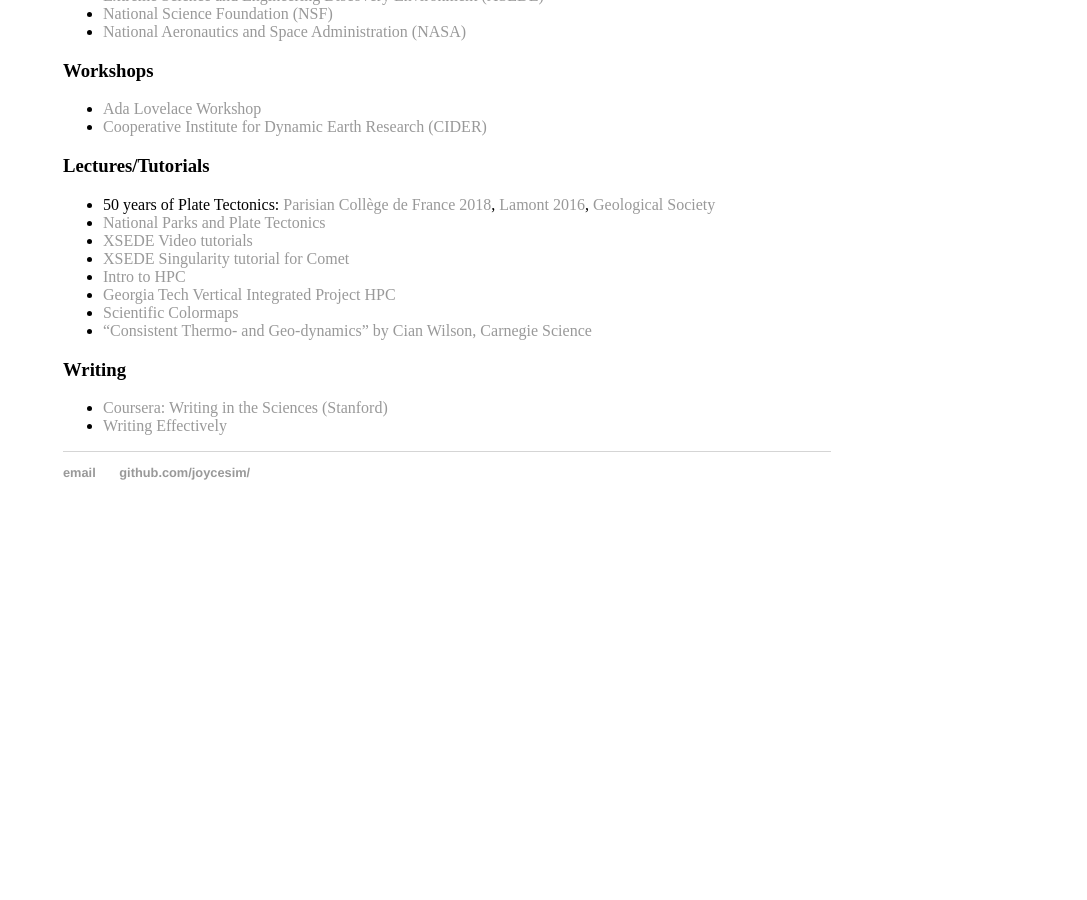
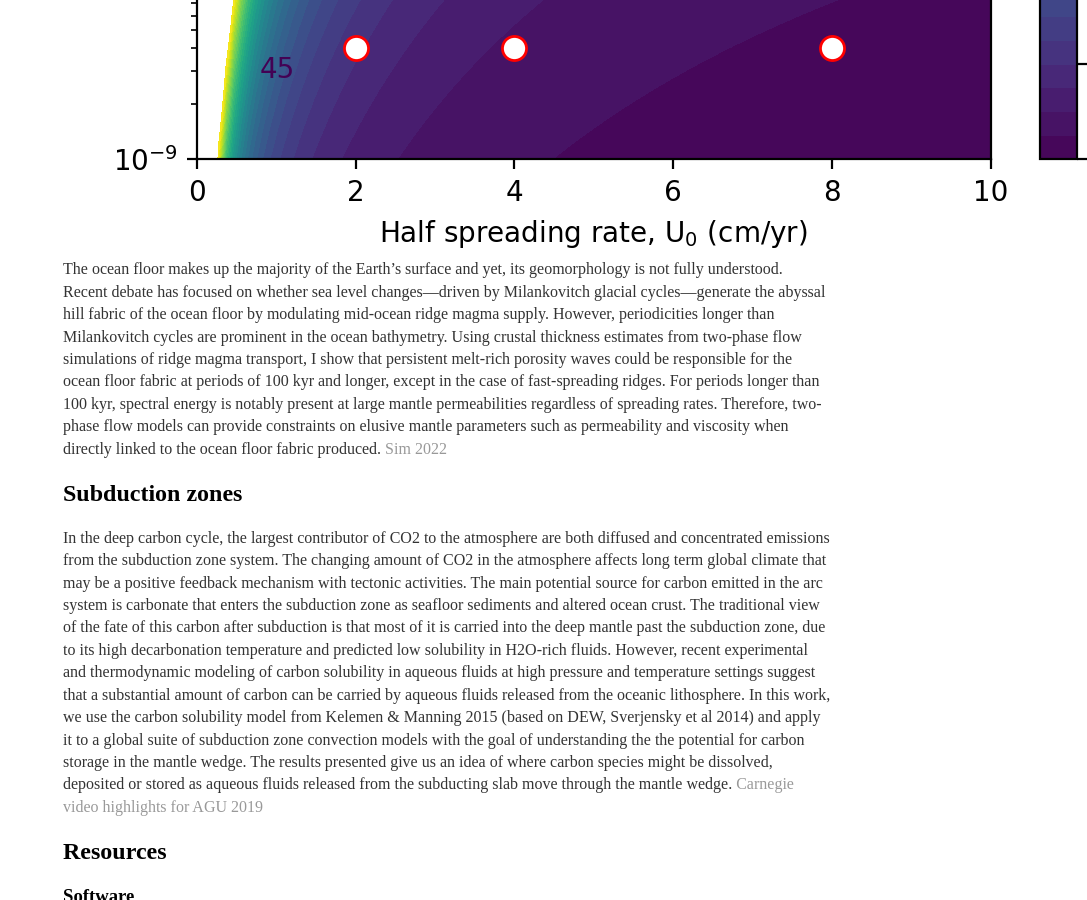
Before and after one commit to joycesim/joycesim.github.io, a Jekyll site: the page built from research/index.md, in a window 1280 px wide and 900 px high, scrolled down 3322 px. Shown: the whole window, without its empty margins (193-1280 px from the left). Built offline with Jekyll 4.4.1, drawn with Linux system fonts in a browser that asks for light colours; before the commit the page ends 3862 px from its top, so only the background shows below that.

Commit message:
Update index.md

```diff
--- a/research/index.md
+++ b/research/index.md
@@ -23,6 +23,9 @@
 ![](/image/P3_SpectralU35K7.png)
 
 Multibeam bathymetric data from Malaysia Airlines Flight 370 reveal off-axis crustal structure of Southeast Indian Ridge. Record of crustal accretion follows a fractal pattern, with some evidence for increased power at periods of ~300 to ~700 kyr. Crustal accretion patterns could be explained by the combined effects of melt-rich porosity waves and mantle heterogeneities. [[Parnell-Turner, Sim and Olive 2020]](https://doi.org/10.1029/2020GL087349)
+
+![](/image/Param.png)
+The ocean floor makes up the majority of the Earth's surface and yet, its geomorphology is not fully understood. Recent debate has focused on whether sea level changes—driven by Milankovitch glacial cycles—generate the abyssal hill fabric of the ocean floor by modulating mid-ocean ridge magma supply. However, periodicities longer than Milankovitch cycles are prominent in the ocean bathymetry. Using crustal thickness estimates from two-phase flow simulations of ridge magma transport, I show that persistent melt-rich porosity waves could be responsible for the ocean floor fabric at periods of 100 kyr and longer, except in the case of fast-spreading ridges. For periods longer than 100 kyr, spectral energy is notably present at large mantle permeabilities regardless of spreading rates. Therefore, two-phase flow models can provide constraints on elusive mantle parameters such as permeability and viscosity when directly linked to the ocean floor fabric produced. [Sim 2022](https://doi.org/10.1029/2022GL098110)
 
 ## Subduction zones
 In the deep carbon cycle, the largest contributor of CO2 to the atmosphere are both diffused and concentrated emissions from the subduction zone system. The changing amount of CO2 in the atmosphere affects long term global climate that may be a positive feedback mechanism with tectonic activities. The main potential source for carbon emitted in the arc system is carbonate that enters the subduction zone as seafloor sediments and altered ocean crust. The traditional view of the fate of this carbon after subduction is that most of it is carried into the deep mantle past the subduction zone, due to its high decarbonation temperature and predicted low solubility in H2O-rich fluids. However, recent experimental and thermodynamic modeling of carbon solubility in aqueous fluids at high pressure and temperature settings suggest that a substantial amount of carbon can be carried by aqueous fluids released from the oceanic lithosphere. In this work, we use the carbon solubility model from Kelemen & Manning 2015 (based on DEW, Sverjensky et al 2014) and apply it to a global suite of subduction zone convection models with the goal of understanding the the potential for carbon storage in the mantle wedge. The results presented give us an idea of where carbon species might be dissolved, deposited or stored as aqueous fluids released from the subducting slab move through the mantle wedge.
```
